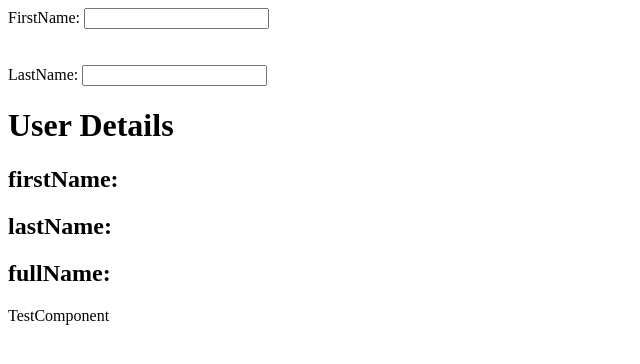
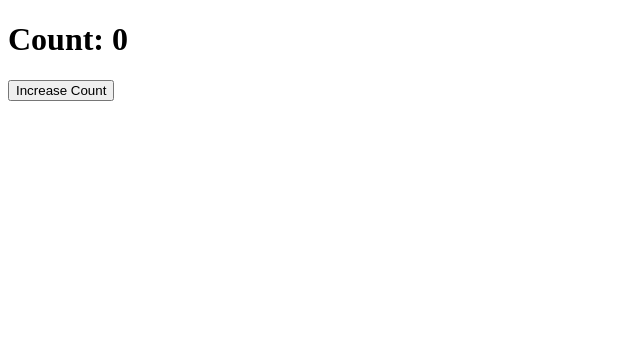
Before and after one commit to dibborah/removeRedundantState, a React (Vite) app: page / in a window 1280 px wide. Shown: the top 364 px of the page, without its empty margins (0-640 px from the left). Built offline with nearby package versions, Linux system fonts and the light colour scheme.

Commit message:
setState is async

```diff
--- a/src/App.jsx
+++ b/src/App.jsx
@@ -1,10 +1,9 @@
-import UserForm from "./UserForm";
+import Counter from "./Counter";
 
 const App = () => {
-  console.log("App rendered");
   return (
     <div>
-      <UserForm/>
+    <Counter />
     </div>
   );
 };
--- /dev/null
+++ b/src/Counter.jsx
@@ -0,0 +1,33 @@
+import { useState } from "react";
+
+const Counter = () => {
+  const [count, setCount] = useState(0);
+  const handleIncrease = () => {
+    // const nextCount = count + 1
+    // console.log("Function called");
+    // setCount(nextCount);
+    // console.log(nextCount);
+    setCount((prevState) => {
+      console.log("setCount called 1");
+      return prevState + 3;
+    });
+    // setCount((prevState) => {
+    //   console.log("setCount called 2");
+    //   return prevState + 1;
+    // });
+    // setCount((prevState) => {
+    //   console.log("setCount called 3");
+    //   return prevState + 1;
+    // });
+  };
+
+  // #Note: setState is async
+  return (
+    <div>
+      <h1>Count: {count}</h1>
+      <button onClick={handleIncrease}>Increase Count</button>
+    </div>
+  );
+};
+
+export default Counter;
```
